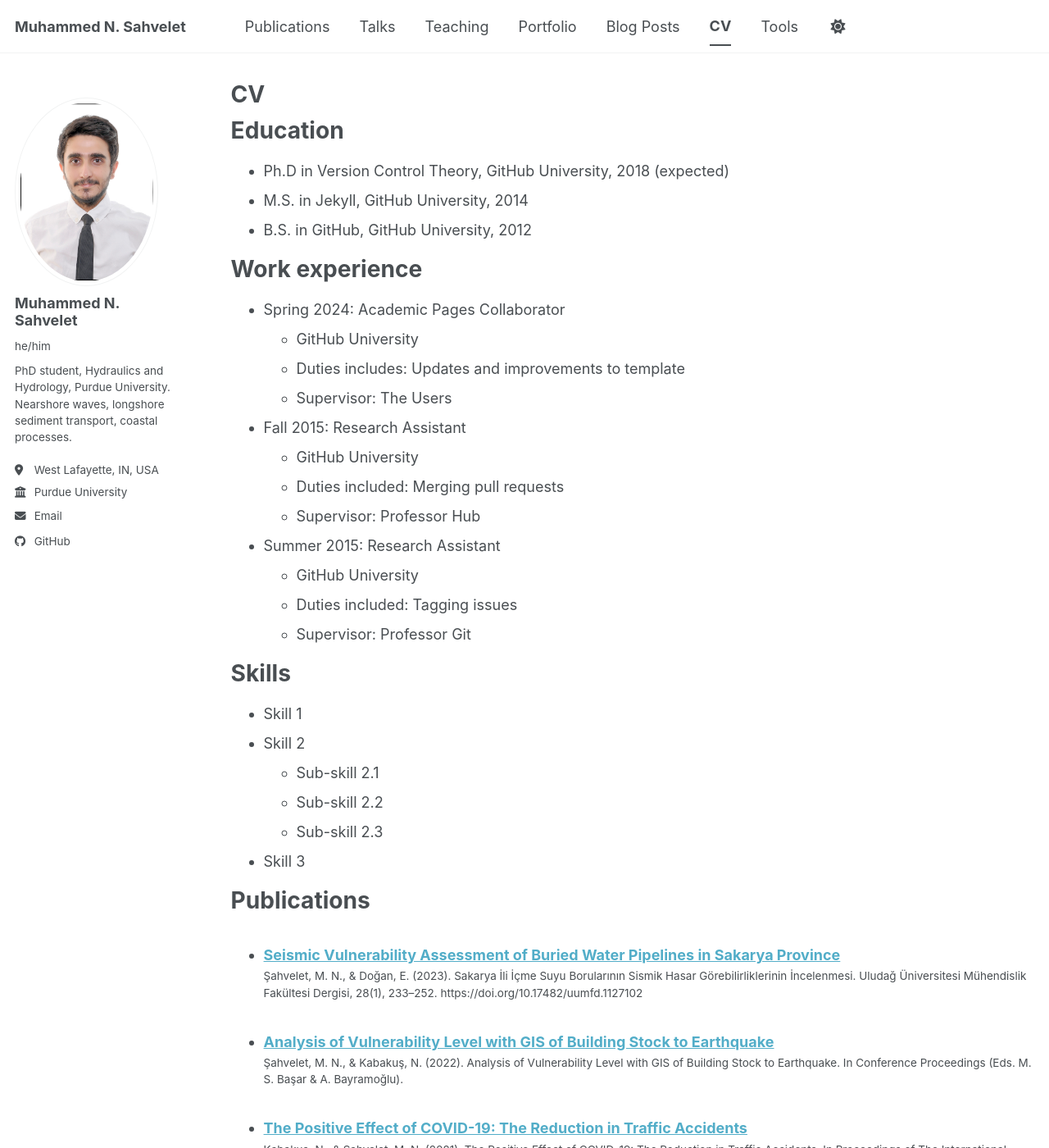
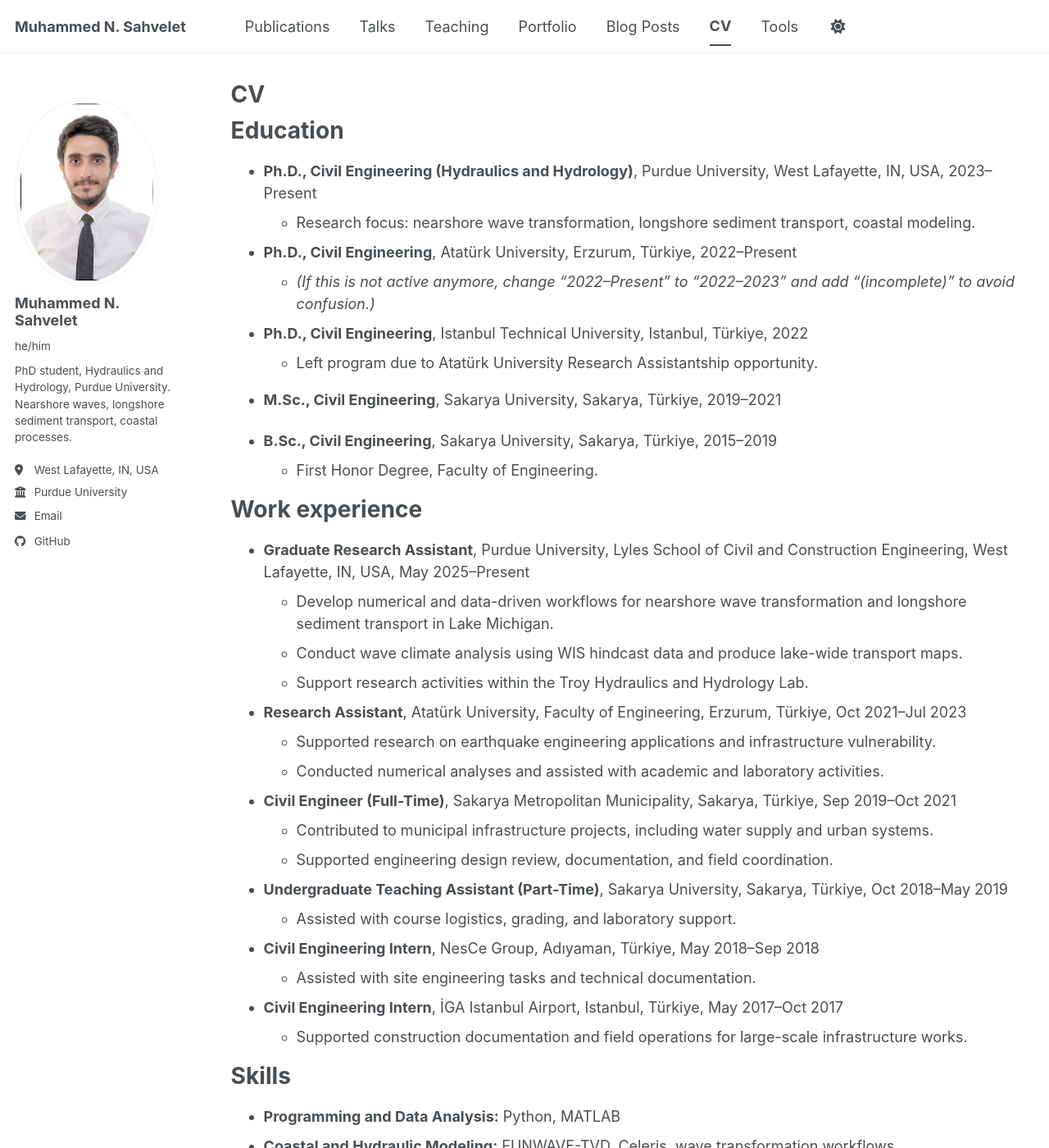
Before and after one commit to mnsahvelet/mnsahvelet.github.io, a Jekyll site: the page built from _pages/cv.md, in a window 1280 px wide and 1400 px high. Shown: the whole window at 82% size. Built offline with Jekyll 4.4.1, drawn with Linux system fonts in a browser that asks for light colours; a script bundle is joined from its source files by our own code; library files that are not in the unit come from our copies; some of the changed text lies outside the part shown.

Commit message:
Revise CV with updated education and experience
Updated education and work experience sections with new academic and professional details, including Ph.D. programs and relevant research assistantship roles.

```diff
--- a/_pages/cv.md
+++ b/_pages/cv.md
@@ -11,54 +11,75 @@ redirect_from:
 
 Education
 ======
-* Ph.D in Version Control Theory, GitHub University, 2018 (expected)
-* M.S. in Jekyll, GitHub University, 2014
-* B.S. in GitHub, GitHub University, 2012
+* **Ph.D., Civil Engineering (Hydraulics and Hydrology)**, Purdue University, West Lafayette, IN, USA, 2023–Present
+  * Research focus: nearshore wave transformation, longshore sediment transport, coastal modeling.
+
+* **Ph.D., Civil Engineering**, Atatürk University, Erzurum, Türkiye, 2022–Present
+  * *(If this is not active anymore, change “2022–Present” to “2022–2023” and add “(incomplete)” to avoid confusion.)*
+
+* **Ph.D., Civil Engineering**, Istanbul Technical University, Istanbul, Türkiye, 2022
+  * Left program due to Atatürk University Research Assistantship opportunity.
+
+* **M.Sc., Civil Engineering**, Sakarya University, Sakarya, Türkiye, 2019–2021
+
+* **B.Sc., Civil Engineering**, Sakarya University, Sakarya, Türkiye, 2015–2019
+  * First Honor Degree, Faculty of Engineering.
 
 Work experience
 ======
-* Spring 2024: Academic Pages Collaborator
-  * GitHub University
-  * Duties includes: Updates and improvements to template
-  * Supervisor: The Users
+* **Graduate Research Assistant**, Purdue University, Lyles School of Civil and Construction Engineering, West Lafayette, IN, USA, May 2025–Present
+  * Develop numerical and data-driven workflows for nearshore wave transformation and longshore sediment transport in Lake Michigan.
+  * Conduct wave climate analysis using WIS hindcast data and produce lake-wide transport maps.
+  * Support research activities within the Troy Hydraulics and Hydrology Lab.
 
-* Fall 2015: Research Assistant
-  * GitHub University
-  * Duties included: Merging pull requests
-  * Supervisor: Professor Hub
+* **Research Assistant**, Atatürk University, Faculty of Engineering, Erzurum, Türkiye, Oct 2021–Jul 2023
+  * Supported research on earthquake engineering applications and infrastructure vulnerability.
+  * Conducted numerical analyses and assisted with academic and laboratory activities.
 
-* Summer 2015: Research Assistant
-  * GitHub University
-  * Duties included: Tagging issues
-  * Supervisor: Professor Git
+* **Civil Engineer (Full-Time)**, Sakarya Metropolitan Municipality, Sakarya, Türkiye, Sep 2019–Oct 2021
+  * Contributed to municipal infrastructure projects, including water supply and urban systems.
+  * Supported engineering design review, documentation, and field coordination.
+
+* **Undergraduate Teaching Assistant (Part-Time)**, Sakarya University, Sakarya, Türkiye, Oct 2018–May 2019
+  * Assisted with course logistics, grading, and laboratory support.
+
+* **Civil Engineering Intern**, NesCe Group, Adıyaman, Türkiye, May 2018–Sep 2018
+  * Assisted with site engineering tasks and technical documentation.
+
+* **Civil Engineering Intern**, İGA Istanbul Airport, Istanbul, Türkiye, May 2017–Oct 2017
+  * Supported construction documentation and field operations for large-scale infrastructure works.
 
 Skills
 ======
-* Skill 1
-* Skill 2
-  * Sub-skill 2.1
-  * Sub-skill 2.2
-  * Sub-skill 2.3
-* Skill 3
+* **Programming and Data Analysis:** Python, MATLAB
+* **Coastal and Hydraulic Modeling:** FUNWAVE-TVD, Celeris, wave transformation workflows
+* **GIS and Geospatial Tools:** ArcGIS Pro, spatial data processing and mapping
+* **Engineering Software:** Abaqus, ANSYS Mechanical APDL, HEC-RAS, AutoCAD
 
 Publications
 ======
-  <ul>{% for post in site.publications reversed %}
-    {% include archive-single-cv.html %}
-  {% endfor %}</ul>
+<ul>
+{% for post in site.publications reversed %}
+  {% include archive-single-cv.html %}
+{% endfor %}
+</ul>
 
 Talks
 ======
-  <ul>{% for post in site.talks reversed %}
-    {% include archive-single-talk-cv.html  %}
-  {% endfor %}</ul>
+<ul>
+{% for post in site.talks reversed %}
+  {% include archive-single-talk-cv.html %}
+{% endfor %}
+</ul>
 
 Teaching
 ======
-  <ul>{% for post in site.teaching reversed %}
-    {% include archive-single-cv.html %}
-  {% endfor %}</ul>
+<ul>
+{% for post in site.teaching reversed %}
+  {% include archive-single-cv.html %}
+{% endfor %}
+</ul>
 
 Service and leadership
 ======
-* Currently signed in to 43 different slack teams
+* **Troy Lab (Purdue University):** Research group participation and collaborative project support.
```
